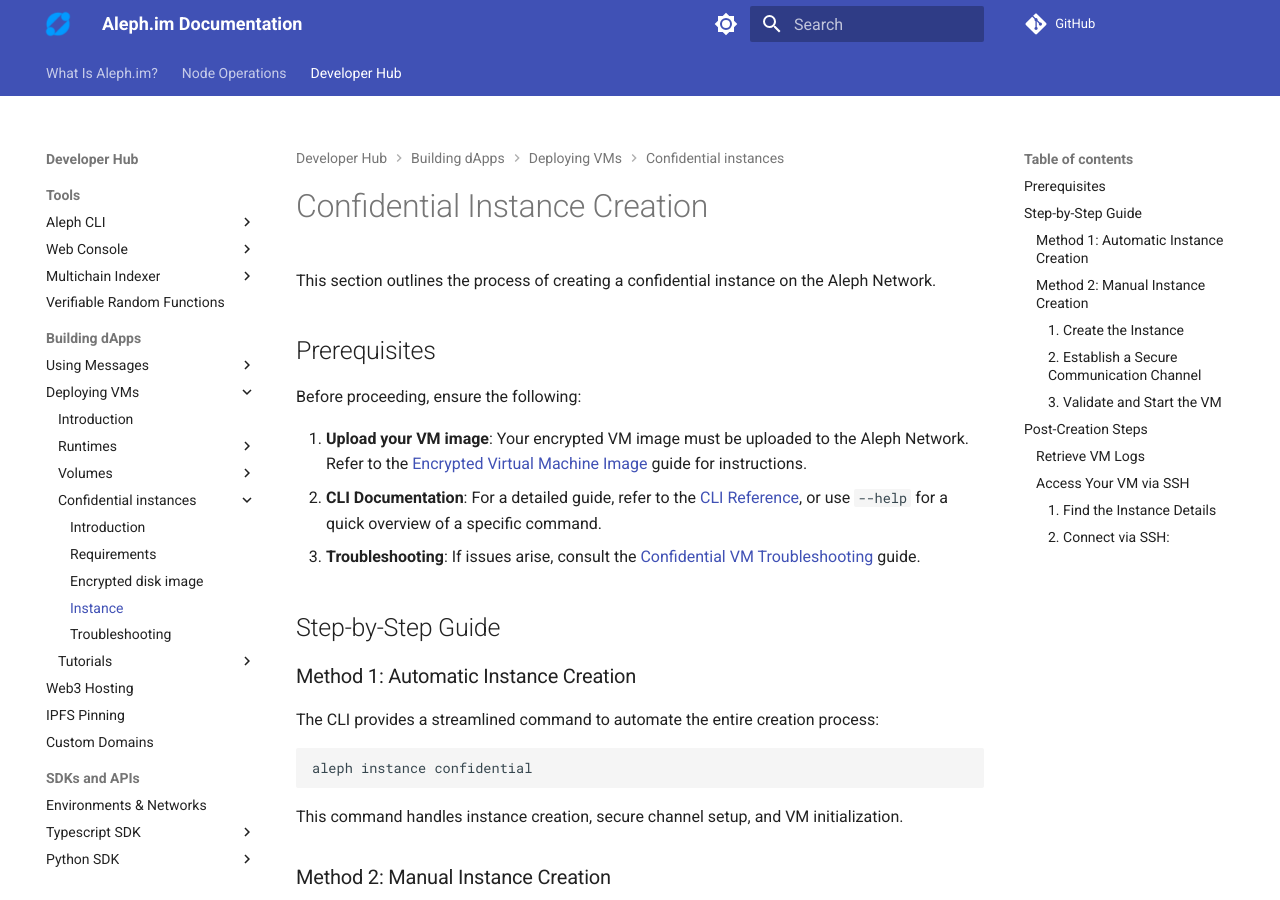
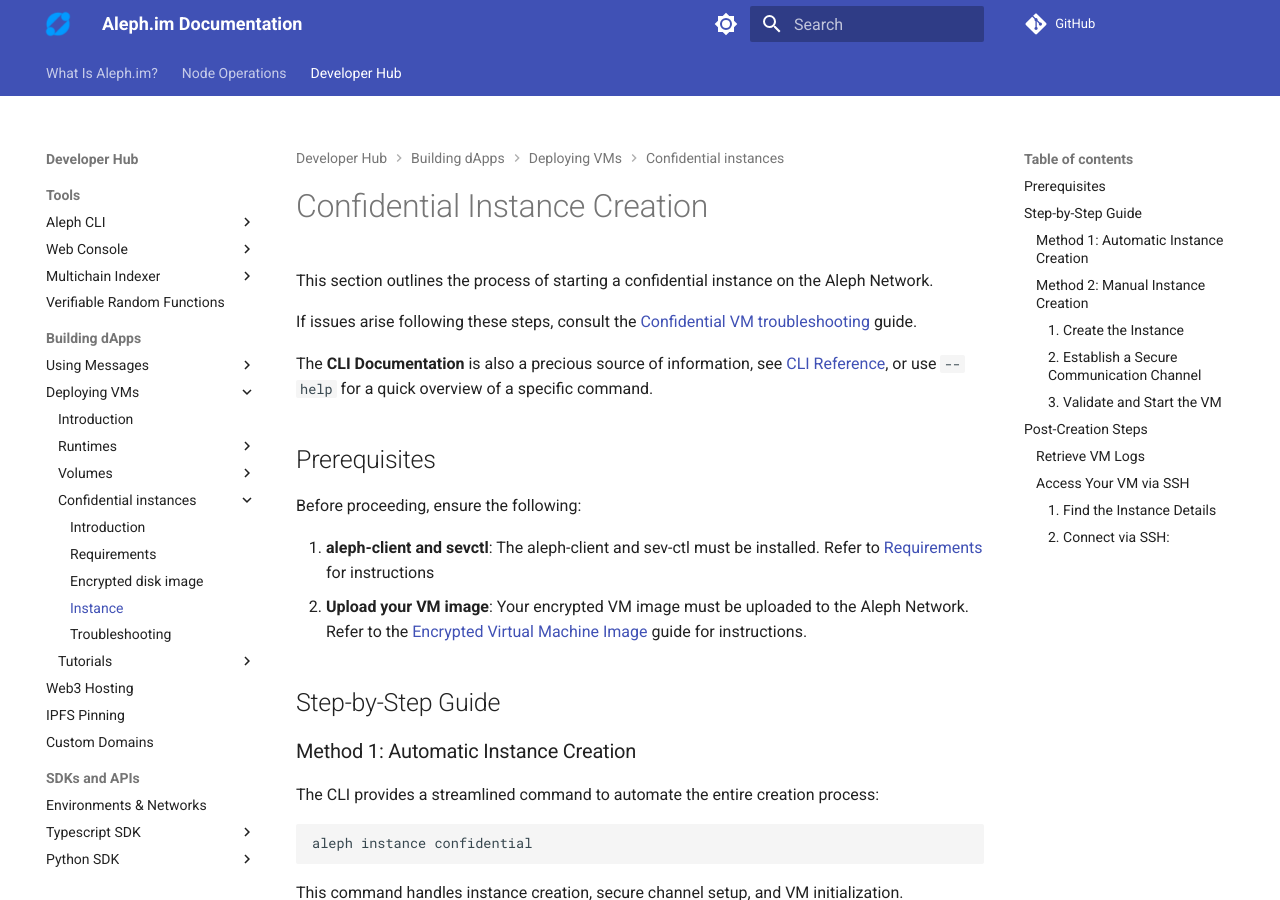
Before and after one commit to aleph-im/aleph-docs, an MkDocs documentation site: the page built from docs/computing/confidential/instance.md, in a window 1280 px wide and 900 px high. Built offline with MkDocs 1.6.1 and Material for MkDocs 9.7.7, drawn with Linux system fonts in a browser that asks for light colours; plug-ins that fetch from the network failed and are left out; comment, search, counter and statistics services are not loaded.

Commit message:
Fix CoCo instance prerequisite section

```diff
--- a/docs/computing/confidential/instance.md
+++ b/docs/computing/confidential/instance.md
@@ -1,14 +1,21 @@
 # Confidential Instance Creation
 
-This section outlines the process of creating a confidential instance on the Aleph Network.
+This section outlines the process of starting a confidential instance on the Aleph Network.
+
+If issues arise following these steps, consult the [Confidential VM troubleshooting](./troubleshooting.md) guide.
+
+The **CLI Documentation** is also a precious source of information, see [CLI Reference](../../tools/aleph-client/usage.md), or use
+`--help` for a quick overview of a specific command.
 
 ## Prerequisites
 
 Before proceeding, ensure the following:
 
-1. **Upload your VM image**: Your encrypted VM image must be uploaded to the Aleph Network. Refer to the [Encrypted Virtual Machine Image](./encrypted-disk.md) guide for instructions.
-2. **CLI Documentation**: For a detailed guide, refer to the [CLI Reference](../../tools/aleph-client/usage.md), or use `--help` for a quick overview of a specific command.
-3. **Troubleshooting**: If issues arise, consult the [Confidential VM Troubleshooting](./troubleshooting.md) guide.
+1. **aleph-client and sevctl**: The aleph-client and sev-ctl must be installed. Refer
+   to [Requirements](./requirements.md)
+   for instructions
+2. **Upload your VM image**: Your encrypted VM image must be uploaded to the Aleph Network. Refer to
+   the [Encrypted Virtual Machine Image](./encrypted-disk.md) guide for instructions.
 
 ## Step-by-Step Guide
 
```
